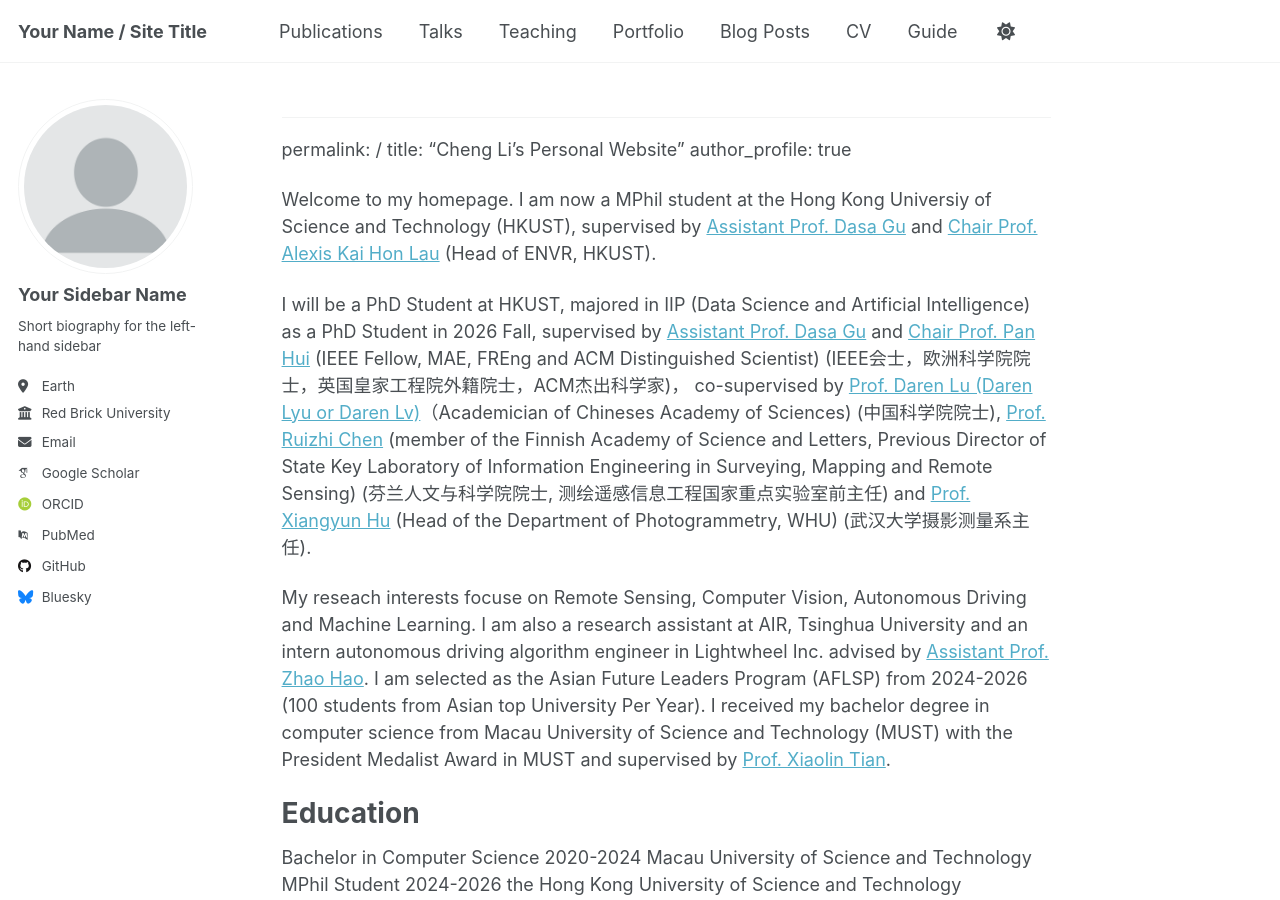
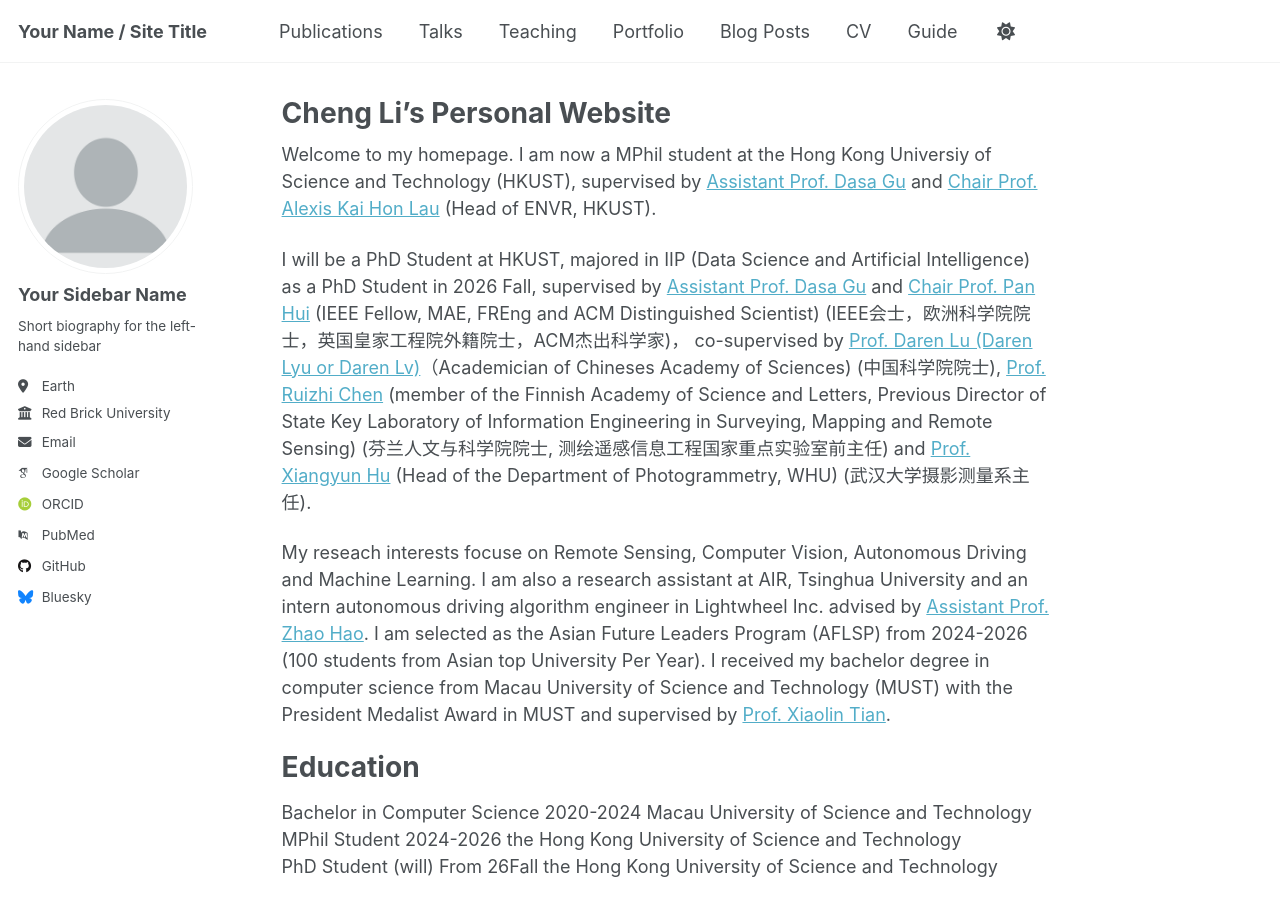
Before and after one commit to chengli24/chengli24, a Jekyll site: the page built from _pages/about.md, in a window 1280 px wide and 900 px high. Built offline with Jekyll 4.4.1, drawn with Linux system fonts in a browser that asks for light colours; some web fonts are replaced; a script that is not in the unit is left out; part of the change alters nothing that is shown.

```diff
--- a/_pages/about.md
+++ b/_pages/about.md
@@ -2,7 +2,10 @@
 permalink: /
 title: "Cheng Li’s Personal Website"
 author_profile: true
-
+redirect_from:
+  - /about/
+  - /about.html
+---
 Welcome to my homepage. I am now a MPhil student at the Hong Kong Universiy of Science and Technology (HKUST), supervised by [Assistant Prof. Dasa Gu](https://scholar.google.com/citations?user=NUV28h8AAAAJ&hl=en) and [Chair Prof. Alexis Kai Hon Lau](https://scholar.google.com/citations?user=sB519ukAAAAJ&hl=en) (Head of ENVR, HKUST).
 
 I will be a PhD Student at HKUST, majored in IIP (Data Science and Artificial Intelligence) as a PhD Student in 2026 Fall, supervised by [Assistant Prof. Dasa Gu](https://scholar.google.com/citations?user=NUV28h8AAAAJ&hl=en) and [Chair Prof. Pan Hui](https://scholar.google.com/citations?user=dcDrhzMAAAAJ&hl=zh-CN) (IEEE Fellow, MAE, FREng and ACM Distinguished Scientist) (IEEE会士，欧洲科学院院士，英国皇家工程院外籍院士，ACM杰出科学家)， co-supervised by [Prof. Daren Lu (Daren Lyu or Daren Lv)](https://iap.cas.cn/sourcedb/zw/gbzjrc/ys/200908/t20090805_5548911.html)（Academician of Chineses Academy of Sciences) (中国科学院院士), [Prof. Ruizhi Chen](https://scholar.google.com/citations?user=ViEjhlsAAAAJ&hl=zh-CN)  (member of the Finnish Academy of Science and Letters, Previous Director of State Key Laboratory of Information Engineering in Surveying, Mapping and Remote Sensing) (芬兰人文与科学院院士, 测绘遥感信息工程国家重点实验室前主任) and [Prof. Xiangyun Hu](https://scholar.google.com/citations?user=MVFNsJgAAAAJ&hl=en) (Head of the Department of Photogrammetry, WHU) (武汉大学摄影测量系主任).
```
